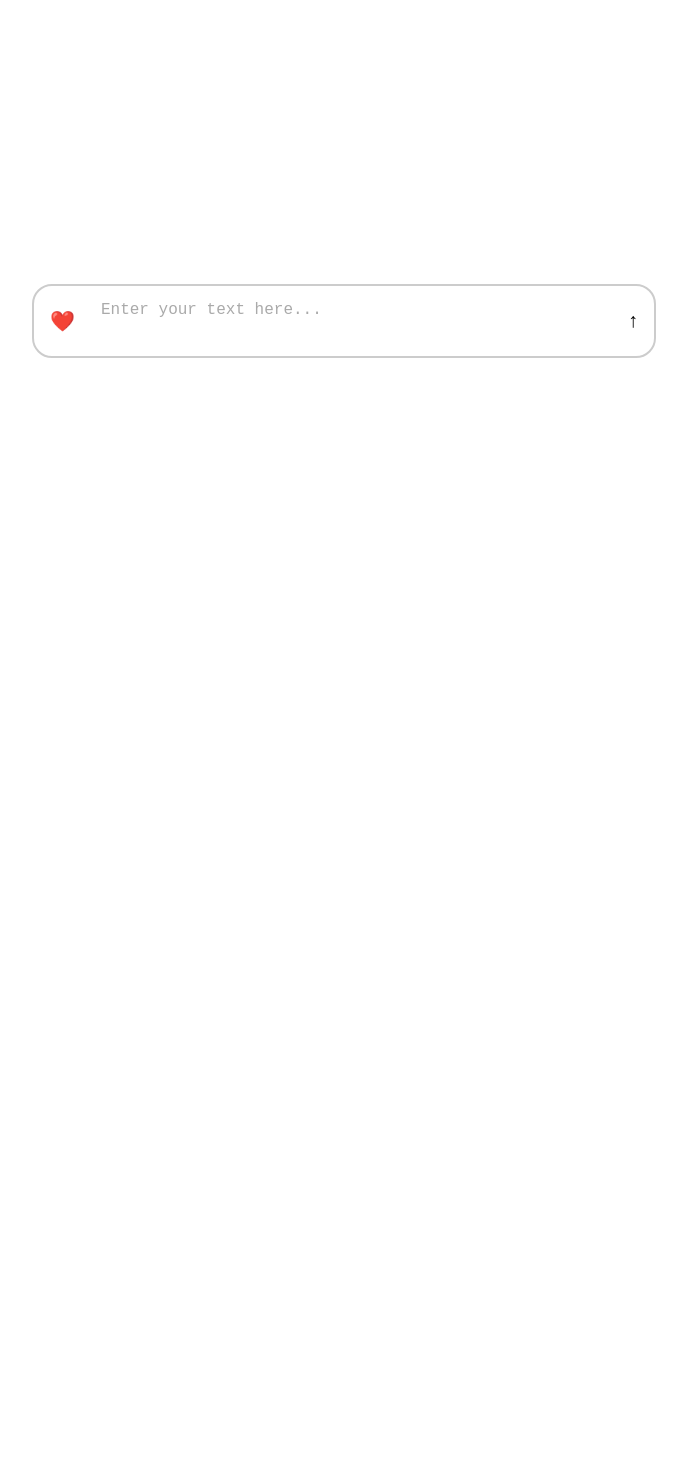
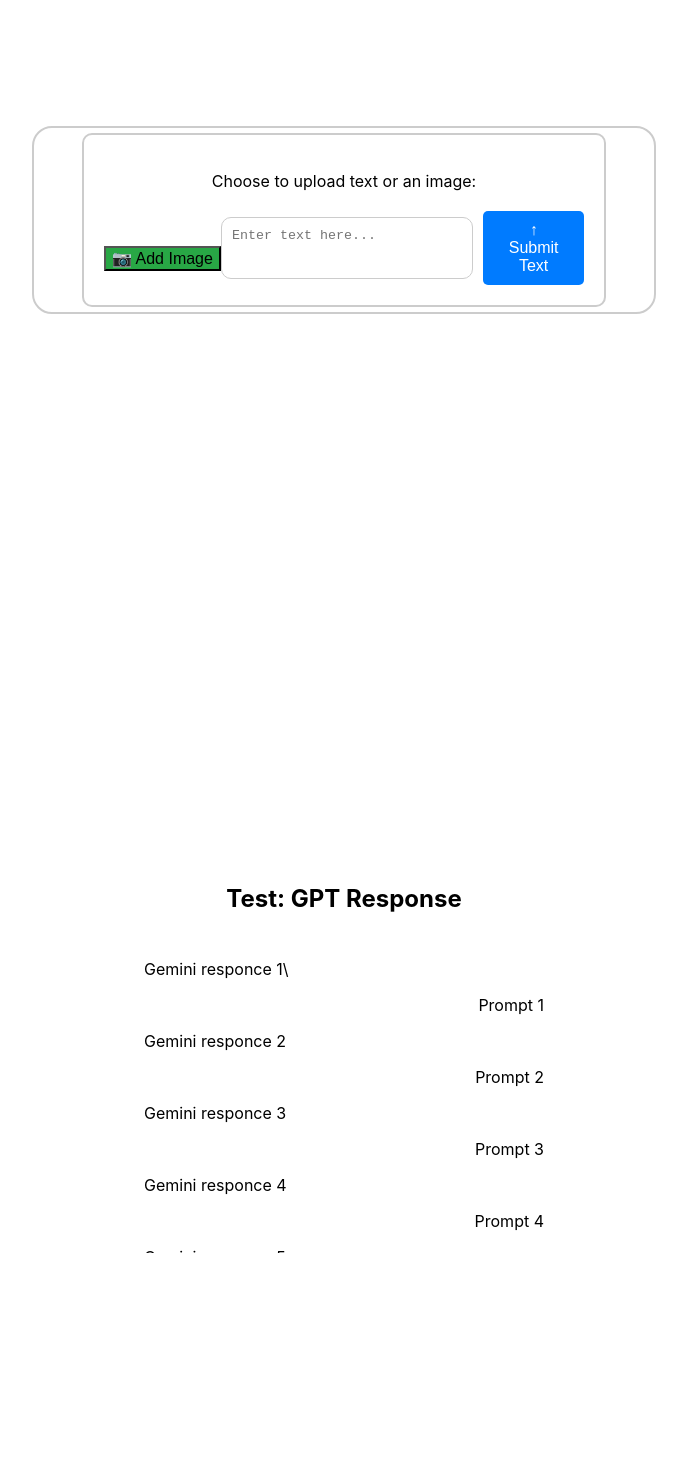
Before and after one commit to alison-mgg/SENG401_JewelryApp, a React (Create React App) app in the folder Frontend/dupe-machine/: page /main in a window 1280 px wide. Shown: the part 300-1770 px from the top of the page, without its empty margins (296-983 px from the left). Before the commit the page ends 1021 px from the top, so only its background shows below. Built offline with nearby package versions, Linux system fonts and the light colour scheme.

Commit message:
General layout for main page components with bad css

```diff
--- a/Frontend/dupe-machine/package.json
+++ b/Frontend/dupe-machine/package.json
@@ -7,6 +7,7 @@
     "@testing-library/jest-dom": "^6.6.3",
     "@testing-library/react": "^16.2.0",
     "@testing-library/user-event": "^13.5.0",
+    "axios": "^1.8.3",
     "react": "^19.0.0",
     "react-dom": "^19.0.0",
     "react-router-dom": "^7.2.0",
--- a/Frontend/dupe-machine/src/pages/GPTResponce.js
+++ b/Frontend/dupe-machine/src/pages/GPTResponce.js
@@ -1,13 +1,48 @@
-import React, { useEffect, useState } from "react";
-import { Link } from "react-router-dom";
+import React, { useState, useEffect } from "react";
 import "../styling/GPTResponce.css";
 
+function GPTResponce() {
+  const [lines, setLines] = useState([]);
 
-function GPTResponce() {
+  useEffect(() => {
+    const fetchData = async () => {
+      try {
+        const promptResponse = await fetch("/TestPrompt.txt");
+        const geminiResponse = await fetch("/TestGemini.txt");
+
+        const promptText = await promptResponse.text();
+        const geminiText = await geminiResponse.text();
+
+        const promptLines = promptText.split("\n");
+        const geminiLines = geminiText.split("\n");
+
+        const maxLines = Math.max(promptLines.length, geminiLines.length);
+        const combinedLines = [];
+
+        for (let i = 0; i < maxLines; i++) {
+          if (geminiLines[i]) combinedLines.push({ text: geminiLines[i], align: "left" });
+          if (promptLines[i]) combinedLines.push({ text: promptLines[i], align: "right" });
+        }
+
+        setLines(combinedLines);
+      } catch (error) {
+        console.error("Error fetching files:", error);
+      }
+    };
+
+    fetchData();
+  }, []);
+
   return (
     <div className="TextImage-Container">
-
-      <h1 className="page-titleUTI">Test: GPT Responce</h1>
+      <h1 className="page-titleUTI">Test: GPT Response</h1>
+      <div className="scrollable-box">
+        {lines.map((line, index) => (
+          <p key={index} className={line.align === "left" ? "align-left" : "align-right"}>
+            {line.text}
+          </p>
+        ))}
+      </div>
     </div>
   );
 }
--- a/Frontend/dupe-machine/src/pages/InputBox.js
+++ b/Frontend/dupe-machine/src/pages/InputBox.js
@@ -18,7 +18,7 @@
   return (
     <div className="Input-Container">
       <div className="input-wrapper">
-        <button className="icon-button" onClick={handleSave}>
+        <button className="icon-buttonIB" onClick={handleSave}>
           &#10084;&#65039; {/* Heart emoji using HTML code */}
         </button>
         <textarea
@@ -27,7 +27,7 @@
           onChange={(e) => setInputText(e.target.value)}
           placeholder="Enter your text here..."
         />
-        <button className="icon-button" onClick={handleUpload}>
+        <button className="icon-buttonIB" onClick={handleUpload}>
           &#8593; {/* Up arrow using HTML code */}
         </button>
       </div>
--- a/Frontend/dupe-machine/src/pages/UploadImageText.js
+++ b/Frontend/dupe-machine/src/pages/UploadImageText.js
@@ -1,13 +1,78 @@
-import React, { useEffect, useState } from "react";
-import { Link } from "react-router-dom";
-import "../styling/MainPage.css";
-
+import React, { useState } from "react";
+import "../styling/UploadImageText.css";
 
 function UploadImageText() {
+  const [isSubmitted, setIsSubmitted] = useState(false);
+  const [submittedContent, setSubmittedContent] = useState(null);
+  const [inputText, setInputText] = useState("");
+  const [image, setImage] = useState(null);
+
+  const handleTextSubmit = () => {
+    setSubmittedContent(inputText);
+    setIsSubmitted(true);
+  };
+
+  const handleImageUpload = (event) => {
+    const file = event.target.files[0];
+    if (file) {
+      setImage(URL.createObjectURL(file));
+      setSubmittedContent(URL.createObjectURL(file));
+      setIsSubmitted(true);
+    }
+  };
+
+  const handleNewSubmission = () => {
+    setIsSubmitted(false);
+    setInputText("");
+    setImage(null);
+  };
+
+  const triggerFileInput = () => {
+    document.getElementById("imageUpload").click();
+  };
+
   return (
     <div className="TextImage-Container">
+      {!isSubmitted ? (
+        <div className="input-wrapper">
+          <div className="text-image-box">
+            <p>Choose to upload text or an image:</p>
+            <div className="buttons-container">
+              <div className="upload-image">
+                <button className="image-button" onClick={triggerFileInput}>&#128247; Add Image</button>
+                <input
+                  type="file"
+                  id="imageUpload"
+                  onChange={handleImageUpload}
+                  style={{ display: "none" }}
+                />
+              </div>
 
-      <h1 className="page-titleUTI">Test: Text/Image input box</h1>
+              <div className="upload-text">
+                <textarea
+                  value={inputText}
+                  onChange={(e) => setInputText(e.target.value)}
+                  placeholder="Enter text here..."
+                />
+                <button className="text-button" onClick={handleTextSubmit}>&#8593; Submit Text</button>
+              </div>
+            </div>
+          </div>
+        </div>
+      ) : (
+        <div className="submitted-content">
+          {submittedContent && !image ? (
+            <div className="text-display">
+              <p>{submittedContent}</p>
+            </div>
+          ) : (
+            <div className="image-display">
+              <img src={submittedContent} alt="Uploaded" />
+            </div>
+          )}
+          <button className="newSub-button"onClick={handleNewSubmission}>New Submission</button>
+        </div>
+      )}
     </div>
   );
 }
--- a/Frontend/dupe-machine/src/styling/GPTResponce.css
+++ b/Frontend/dupe-machine/src/styling/GPTResponce.css
@@ -0,0 +1,43 @@
+.TextImage-Container {
+    display: flex;
+    flex-direction: column;
+    align-items: center;
+    padding: 20px;
+  }
+
+  .page-titleUTI {
+    font-size: 24px;
+    margin-bottom: 20px;
+  }
+
+  .scrollable-box {
+    width: 400px;
+    height: 300px;
+    overflow-y: auto;
+    padding: 10px;
+    scrollbar-width: thin;
+    scrollbar-color: #ccc transparent;
+  }
+
+  .scrollable-box::-webkit-scrollbar {
+    width: 8px;
+  }
+
+  .scrollable-box::-webkit-scrollbar-thumb {
+    background-color: #ccc;
+    border-radius: 4px;
+  }
+
+  .scrollable-box::-webkit-scrollbar-track {
+    background: transparent;
+  }
+
+  .align-left {
+    text-align: left;
+    margin-bottom: 10px;
+  }
+
+  .align-right {
+    text-align: right;
+    margin-bottom: 10px;
+  }
--- a/Frontend/dupe-machine/src/styling/InputBox.css
+++ b/Frontend/dupe-machine/src/styling/InputBox.css
@@ -27,7 +27,7 @@
     min-height: 40px;
   }
 
-  .icon-button {
+  .icon-buttonIB {
     background: none;
     border: none;
     font-size: 20px;
@@ -35,9 +35,7 @@
     transition: color 0.3s ease;
   }
 
-  .icon-button:hover {
-    color: #007bff;
-  }
+
 
   .text-input::placeholder {
     color: #aaa;
--- /dev/null
+++ b/Frontend/dupe-machine/src/styling/UploadImageText.css
@@ -0,0 +1,107 @@
+.TextImage-Container {
+    display: flex;
+    justify-content: center;
+    align-items: center;
+    height: 100vh;
+    flex-direction: column;
+  }
+
+  .page-titleUTI {
+    font-size: 24px;
+    margin-bottom: 20px;
+  }
+
+  .input-wrapper {
+    display: flex;
+    justify-content: center;
+    align-items: center;
+  }
+
+  .text-image-box {
+    border: 2px solid #ccc;
+    border-radius: 10px;
+    padding: 20px;
+    width: 80%;
+    max-width: 600px;
+    text-align: center;
+  }
+
+  .buttons-container {
+    display: flex;
+    justify-content: space-between;
+    margin-top: 20px;
+    width: 100%;
+  }
+
+  .upload-image {
+    display: flex;
+    align-items: center;
+    gap: 10px;
+  }
+
+  .upload-image input {
+    display: none;
+  }
+
+  .upload-image button {
+    cursor: pointer;
+  }
+
+  .upload-text {
+    display: flex;
+    align-items: center;
+    position: relative;
+    flex-grow: 1;
+  }
+
+  textarea {
+    width: 100%;
+    padding: 10px;
+    border-radius: 10px;
+    border: 1px solid #ccc;
+    margin-right: 10px;
+    resize: none;
+    min-height: 40px;
+  }
+
+  textarea:focus {
+    outline: none;
+  }
+
+  .text-button {
+    padding: 10px 20px;
+    border-radius: 5px;
+    cursor: pointer;
+    border: none;
+    background-color: #007bff;
+    color: white;
+    font-size: 16px;
+  }
+
+  .text-button:hover {
+    background-color: #0056b3;
+  }
+
+  .submitted-content {
+    text-align: center;
+  }
+
+  .text-display p {
+    font-size: 18px;
+  }
+
+  .image-display img {
+    max-width: 100%;
+    max-height: 400px;
+    object-fit: contain;
+  }
+
+  .image-button {
+    margin-top: 20px;
+    background-color: #28a745;
+    font-size: 16px;
+  }
+
+  .image-button:hover {
+    background-color: #218838;
+  }
```
Also changed, not shown: Frontend/dupe-machine/public/TestGemini.txt (added), Frontend/dupe-machine/public/TestPrompt.txt (added), 1 other file (tests, documents, lock files or other folders).
